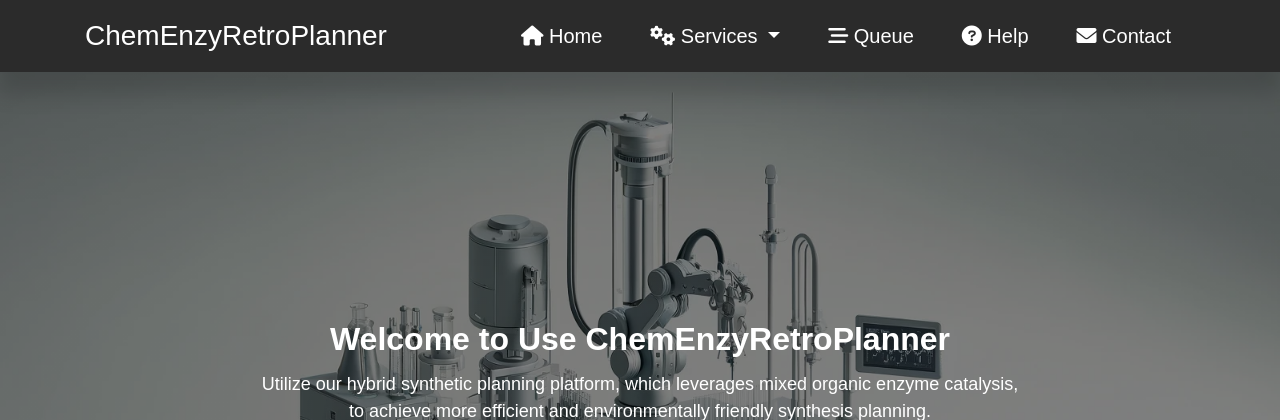
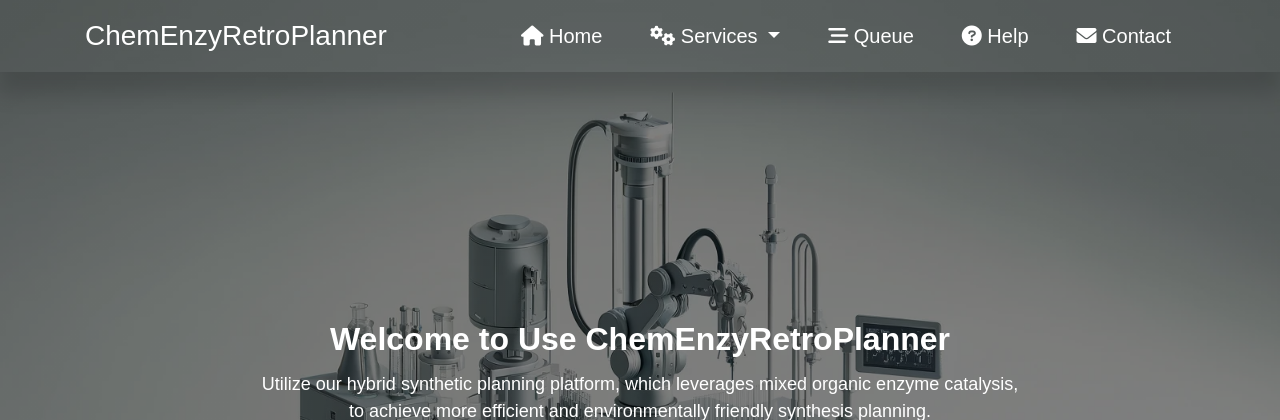
Before and after one commit to wangxr0526/ChemEnzyRetroPlanner, a Flask app: template webapp/templates/index.html in a window 1280 px wide. Shown: the top 420 px of the page. Run offline with Flask 3, Linux system fonts and the light colour scheme; the template is opened without the code that fills it, so the values that code supplies are empty; some libraries are stand-ins or nearby versions; some web fonts are replaced.

Commit message:
update frontend

```diff
--- a/webapp/static/css/index.css
+++ b/webapp/static/css/index.css
@@ -60,6 +60,10 @@ html {
 
 .navbar-shadow {
     box-shadow: 0px 20px 20px 2px rgba(0, 0, 0, 0.15);
+}
+
+.navbar.navbar-home {
+    background-color: transparent;
 }
 
 .navbar-expand-lg {
--- a/webapp/templates/index.html
+++ b/webapp/templates/index.html
@@ -19,7 +19,7 @@
 </head>
 <body>
     <header>
-        <nav class="navbar navbar-expand-lg navbar-dark navbar-shadow" style="z-index: 1000;">
+        <nav class="navbar navbar-expand-lg navbar-dark navbar-shadow navbar-home" style="z-index: 1000;">
             <div class="container">
                 <a class="navbar-brand" href="/retroplanner/">ChemEnzyRetroPlanner</a>
                 <button class="navbar-toggler" type="button" data-toggle="collapse" data-target="#navbarNav" aria-controls="navbarNav" aria-expanded="false" aria-label="Toggle navigation">
--- a/webapp/templates/queue.html
+++ b/webapp/templates/queue.html
@@ -235,6 +235,9 @@
 
 	            cell1.textContent = job.job_id;
 	            cell2.textContent = job.status;
+	            if (job.status === 'Timeout' && typeof job.result === 'string' && job.result.startsWith('TOO_LARGE_LOCAL')) {
+	                cell2.title = 'Workload too large; please run locally.';
+	            }
 
 	            if (job.status === 'SUCCESS') {
 	                const link = document.createElement('a');
@@ -250,6 +253,8 @@
 	                img.src = '/retroplanner/static/gif/icons8-waiting.gif';
 	                img.alt = 'Waiting...';
 	                cell3.appendChild(img);
+	            } else if (job.status === 'Timeout' && typeof job.result === 'string' && job.result.startsWith('TOO_LARGE_LOCAL')) {
+	                cell3.textContent = '—';
 	            } else {
 	                cell3.textContent = job.result;
 	            }
```
Lines whose indentation alone changed are shown as unchanged.
